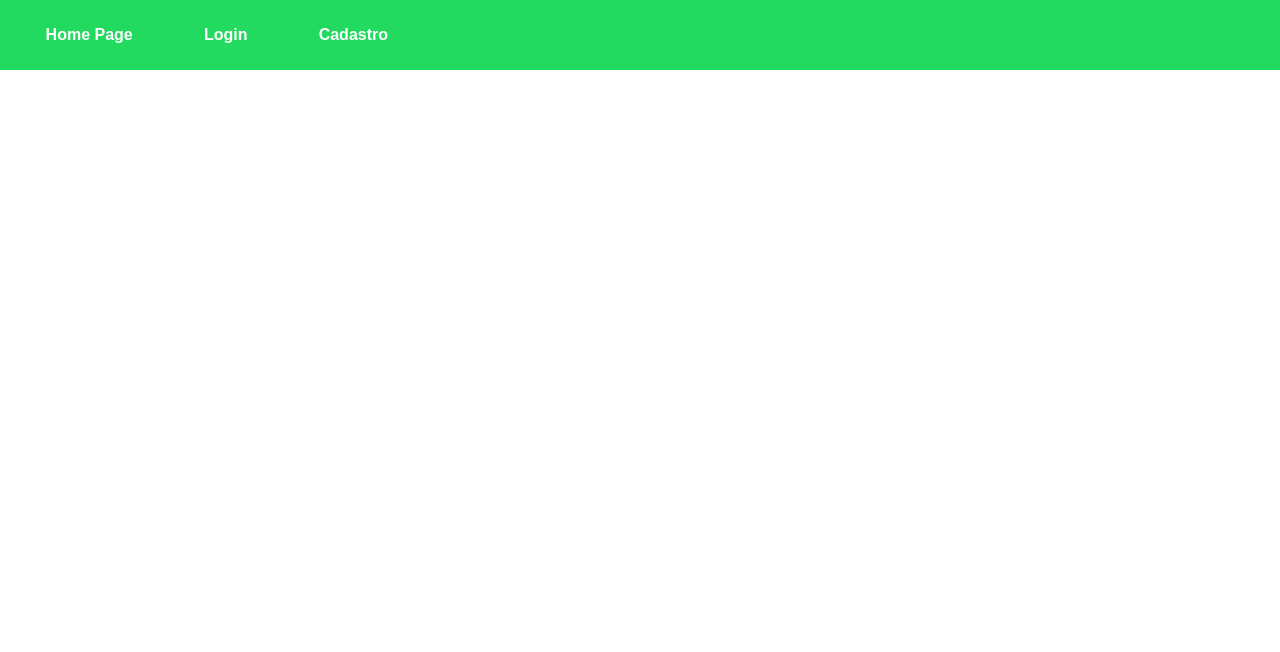
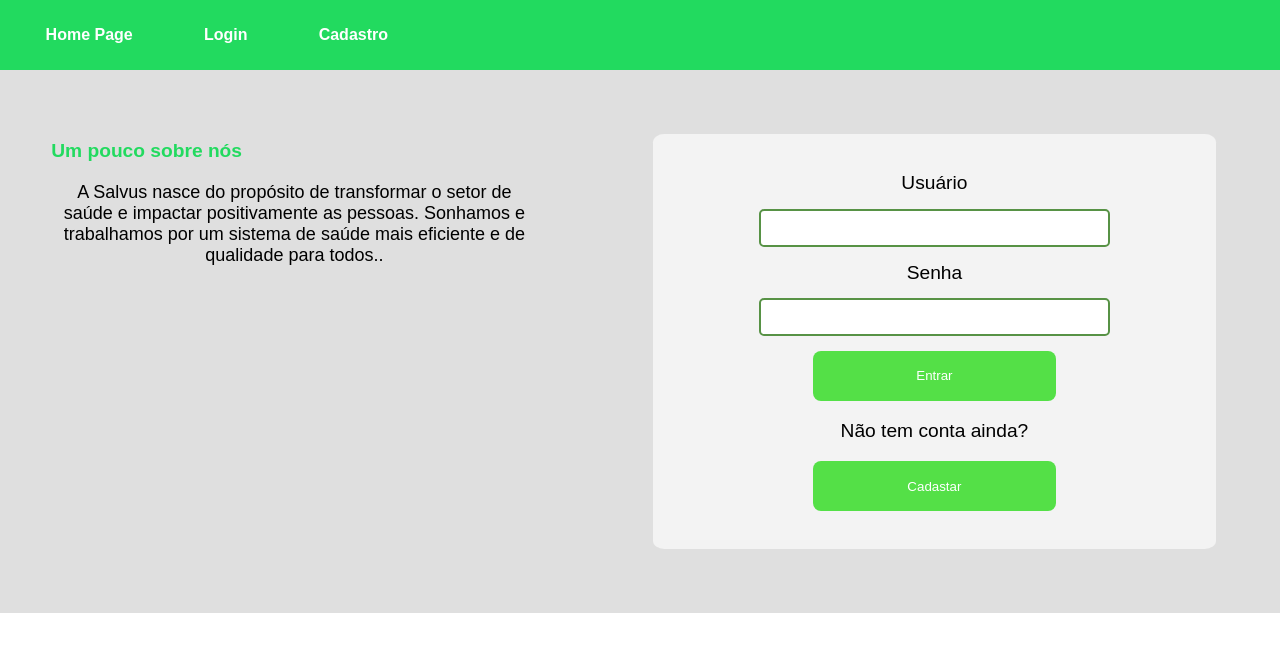
Before and after one commit to nandasuna1/Salvus, a React (Create React App) app in the folder client/: page / in a window 1280 px wide. Shown: the top 652 px of the page. Built offline with nearby package versions, Linux system fonts and the light colour scheme.

Commit message:
login scrach

```diff
--- a/client/src/App.css
+++ b/client/src/App.css
@@ -5,6 +5,8 @@
   align-items: center;
   flex-direction: column;
   background-color: rgb(223, 223, 223);
+  font-family: Arial, Helvetica, sans-serif;
+
 }
 
 body {
@@ -121,7 +123,7 @@ span {
 .homePage{
   display: flex;
   flex-direction: row;
-  background-color: rgb(229, 192, 192);
+
 
   width: 100%;
   height: 90%;
@@ -157,3 +159,76 @@ span {
   margin: 2%;
   font-size: xx-large;
 }
+
+
+.rightPart {
+
+  font-size: xx-large;
+  background-color: rgb(243, 241, 241);
+  width: 50%;
+}
+
+.rightPart .title{
+  display: flex;
+  align-self: center;
+  justify-self: center;
+
+}
+
+.chart{
+  width: 70%;
+}
+
+
+/* Login page */
+
+.loginPage{
+  display: flex;
+  flex-direction: row-reverse;
+
+  height: 100%;
+  width: 100%;
+
+}
+
+.logForm{
+  display: flex;
+  flex-direction: column;
+
+  align-items: center;
+
+  width: 50%;
+  padding: 3%;
+  margin: 5% 5%;
+  border-radius: 2%;
+
+  font-size: larger;
+
+  background-color: rgb(243, 243, 243);
+}
+
+.logForm input{
+  margin: 3% 0%;
+
+  height: 4vh;
+  width: 70%;
+  border: 2px solid rgb(87, 146, 69);
+  border-radius: 5px;
+  padding-left: 1%;
+}
+
+.salvusCall{
+  padding: 4%;
+  width: 50%;
+}
+
+.salvusCall .salvusText{
+  font-size: large;
+  text-align: center;
+}
+
+.salvusCall .salvusTitle{
+  font-size: larger;
+  font-weight: bold;
+  color: rgb(34, 218, 95);
+}
--- a/client/src/App.js
+++ b/client/src/App.js
@@ -10,13 +10,13 @@ function App() {
        <Router>
         <div className="navbar">
           <Link to="/homepage">Home Page</Link>
-          <Link to="/login">Login</Link>
+          <Link to="/">Login</Link>
           <Link to="/cadastro">Cadastro</Link>
         </div>
         <Switch>
           <Route path="/homepage" exact component={Home}/>
           <Route path="/cadastro" exact component={Cadastro}/>
-          <Route path="/login" exact component={Login}/>
+          <Route path="/" exact component={Login}/>
         </Switch>
       </Router>
     </div>
--- a/client/src/pages/Cadastro.js
+++ b/client/src/pages/Cadastro.js
@@ -45,7 +45,7 @@ function Cadastro() {
         axios.post("http://localhost:3001/cadastro", data).then(() => {
             console.log(data);
             resetForm({});
-            history.push("/")
+            history.push("/homepage")
         })
 
     }
--- a/client/src/pages/Home.js
+++ b/client/src/pages/Home.js
@@ -2,6 +2,7 @@ import React from 'react'
 import axios from "axios";
 import {useEffect, useState} from 'react'; // useEffect => allow us to run a funcion imetiatly when the page rerenders
 import { useHistory} from "react-router-dom"
+import {Chart, Doughnut} from 'react-chartjs-2';
 
 function Home() {
 
@@ -10,6 +11,34 @@ function Home() {
     const [totalEnfermeiros, setTotalEnfermeiros] = useState();
     const [totalFono, setTotalFono] = useState();
     const [totalTecEnf, setTotalTecEnf] = useState();
+
+
+
+    const state = {
+
+        labels: ['Medicos', 'Enfermeiros', 'Fonoaudiólogos','Tecnicos de Enfermage'],
+        datasets: [{
+            label: 'Profissionais cadastrados',
+            backgroundColor: [
+                '#79F14E',
+                '#55BB30',
+                '#32990E',
+                '#227903',
+            ],
+            hoverBackgroundColor: ['#43FF00'],
+            data: [totalMed, totalEnfermeiros, totalFono, totalTecEnf]
+        }]
+        ,
+        options: {
+        label: {
+            display: false,
+        }
+
+        }
+    }
+
+
+
 
     let history = useHistory();
 
@@ -64,13 +93,10 @@ function Home() {
 
 
             <div className="rightPart">
-                totalMedicos: {totalMed}
-                <br />
-                total Enfermeiros: {totalEnfermeiros}
-                <br />
-                Total fono: {totalFono}
-                <br />
-                total tecEnf: {totalTecEnf}
+                <p className="title">Profissionais Cadastrados</p>
+                <div className="chart">
+                    <Doughnut data={state} />
+                </div>
             </div>
 
 
--- a/client/src/pages/Login.js
+++ b/client/src/pages/Login.js
@@ -2,8 +2,25 @@ import React from 'react'
 
 function Login() {
     return (
-        <div>
+        <div className="loginPage">
+            <div className="logForm">
+                <label>Usuário</label>
+                <input type="text"  />
 
+                <label>Senha</label>
+                <input type="password" />
+
+                <button className="cadastroBtn">Entrar</button>
+
+                <p>Não tem conta ainda?</p>
+                <button className="cadastroBtn">Cadastar</button>
+            </div>
+            <div className="salvusCall">
+                <p className="salvusTitle">Um pouco sobre nós</p>
+                <p className="salvusText">
+                A Salvus nasce do propósito de transformar o setor de saúde e impactar positivamente as pessoas. Sonhamos e trabalhamos por um sistema de saúde mais eficiente e de qualidade para todos..
+                </p>
+            </div>
         </div>
     )
 }
```
